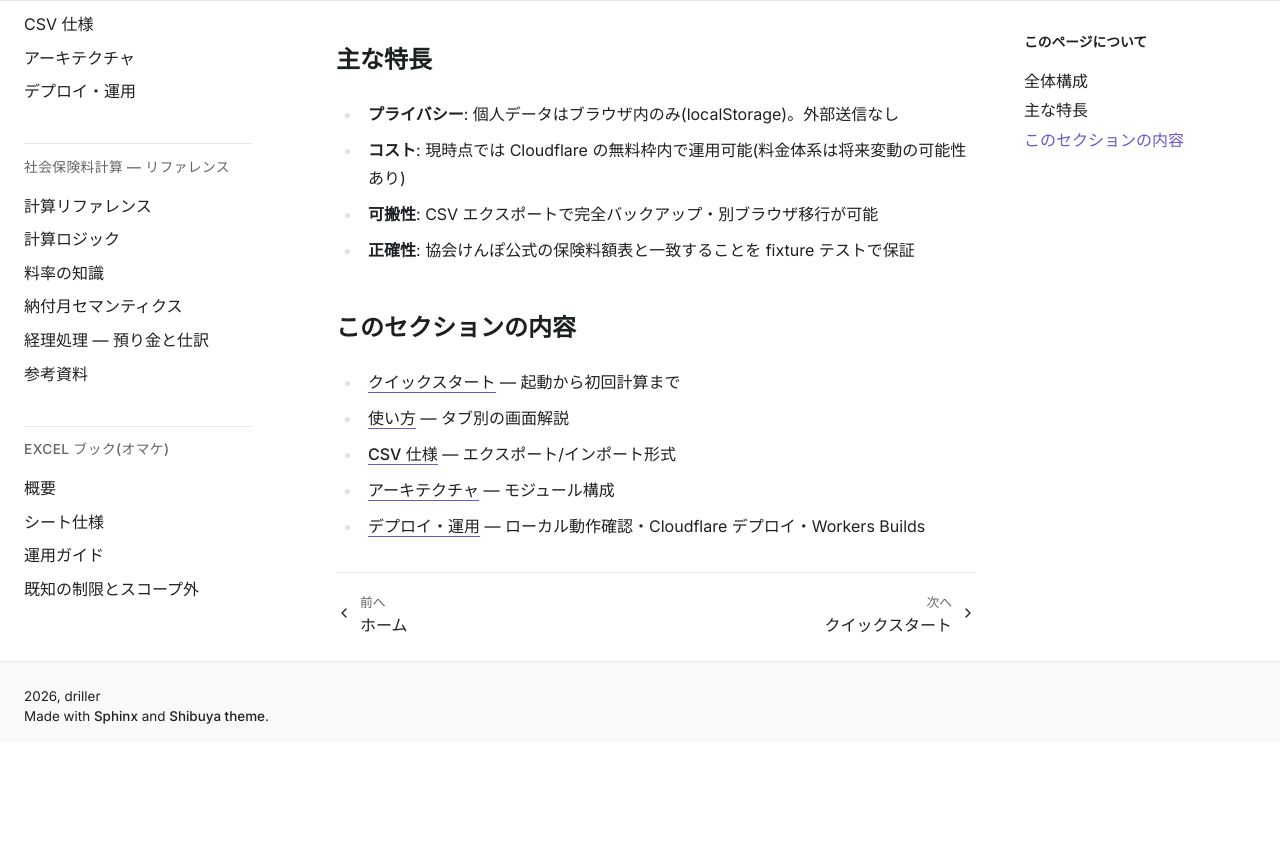
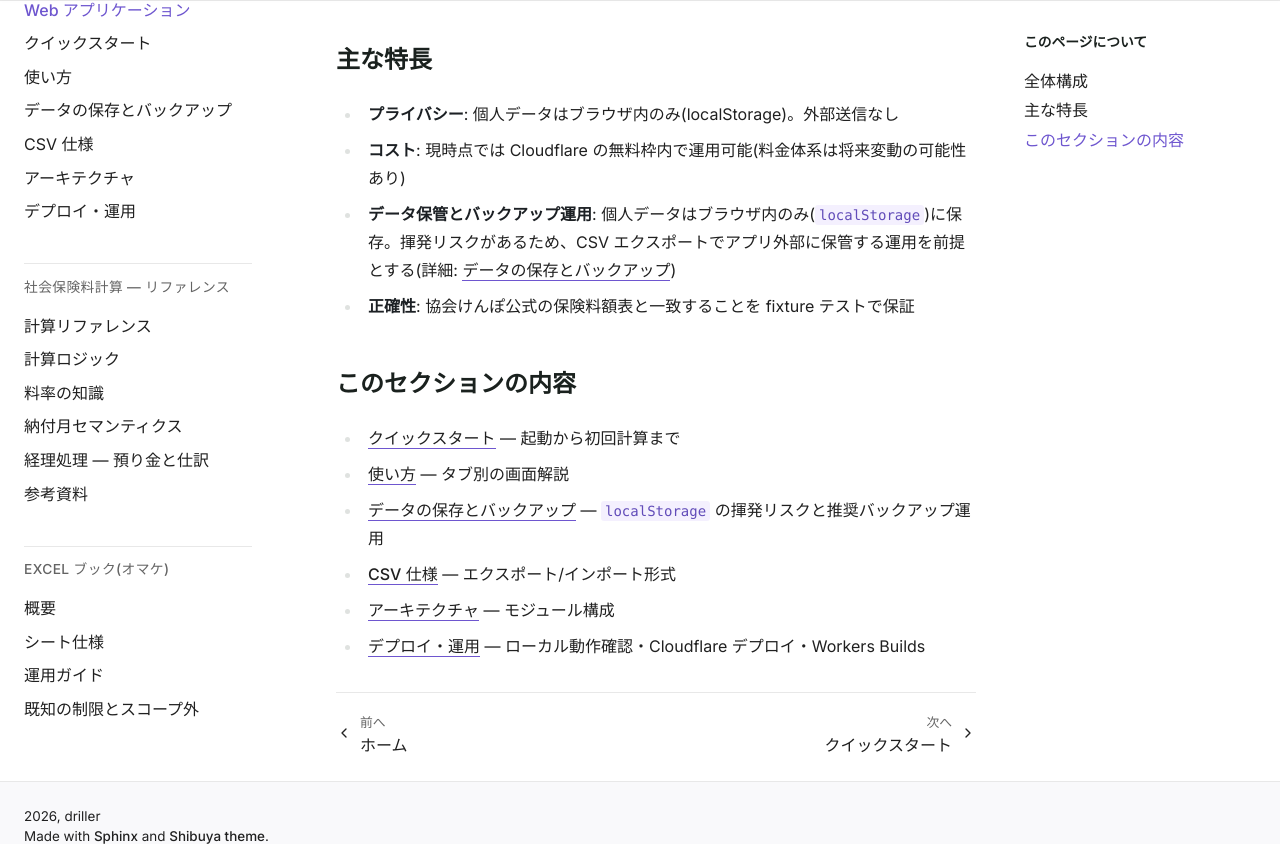
Before and after one commit to drillan/solo-shaho, a Sphinx documentation site: the page built from docs/web/index.md, in a window 1280 px wide and 900 px high, scrolled down 586 px, cut to the strip 56-900 px from the top of the window. Built offline with Sphinx 7.4.7, drawn with Linux system fonts in a browser that asks for light colours; before the commit the page ends 1384 px from its top, so only the background shows below that.

Commit message:
docs(web): surface storage volatility on web overview page

```diff
--- a/docs/web/index.md
+++ b/docs/web/index.md
@@ -26,13 +26,14 @@
 
 - **プライバシー**: 個人データはブラウザ内のみ(localStorage)。外部送信なし
 - **コスト**: 現時点では Cloudflare の無料枠内で運用可能(料金体系は将来変動の可能性あり)
-- **可搬性**: CSV エクスポートで完全バックアップ・別ブラウザ移行が可能
+- **データ保管とバックアップ運用**: 個人データはブラウザ内のみ(`localStorage`)に保存。揮発リスクがあるため、CSV エクスポートでアプリ外部に保管する運用を前提とする(詳細: [データの保存とバックアップ](storage.md))
 - **正確性**: 協会けんぽ公式の保険料額表と一致することを fixture テストで保証
 
 ## このセクションの内容
 
 - [クイックスタート](quickstart.md) — 起動から初回計算まで
 - [使い方](usage.md) — タブ別の画面解説
+- [データの保存とバックアップ](storage.md) — `localStorage` の揮発リスクと推奨バックアップ運用
 - [CSV 仕様](csv.md) — エクスポート/インポート形式
 - [アーキテクチャ](architecture.md) — モジュール構成
 - [デプロイ・運用](deploy.md) — ローカル動作確認・Cloudflare デプロイ・Workers Builds
```
